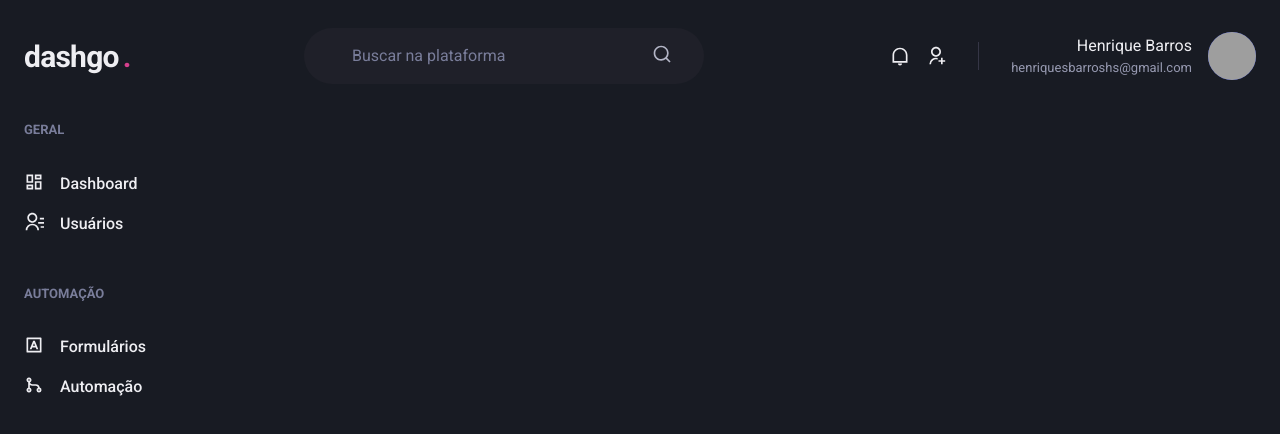
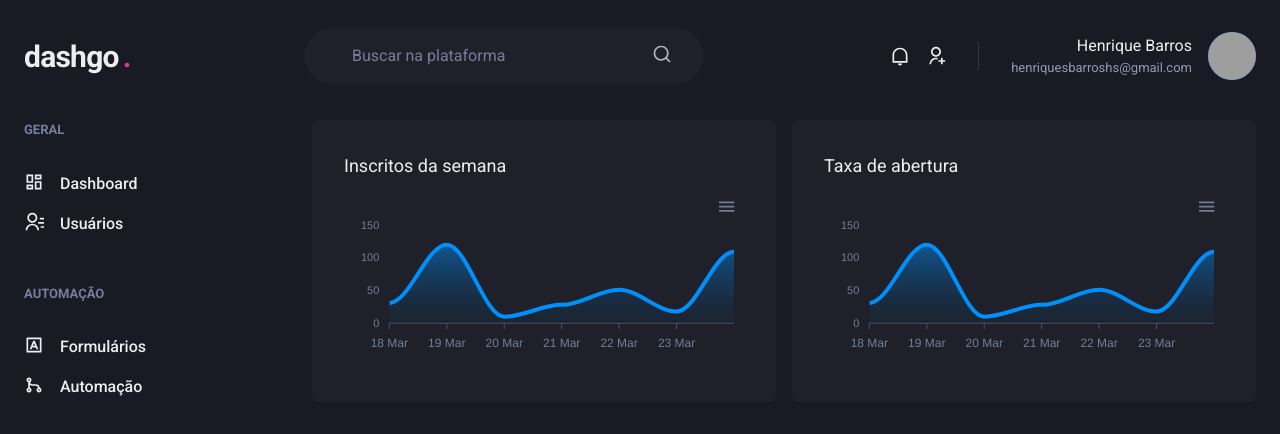
Before and after one commit to henriquesbarros/dashgo, a Next.js app: page /dashboard in a window 1280 px wide. Shown: the top 434 px of the page. Built offline with nearby package versions, Linux system fonts and the light colour scheme; grey boxes are pictures that could not be loaded.

Commit message:
chore: adding react-apexcharts

```diff
--- a/package.json
+++ b/package.json
@@ -12,9 +12,11 @@
     "@chakra-ui/react": "^1.7.2",
     "@emotion/react": "^11.7.0",
     "@emotion/styled": "^11.6.0",
+    "apexcharts": "^3.31.0",
     "framer-motion": "^5.3.3",
     "next": "12.0.4",
     "react": "17.0.2",
+    "react-apexcharts": "^1.3.9",
     "react-dom": "17.0.2",
     "react-icons": "^4.3.1"
   },
--- a/src/pages/dashboard.tsx
+++ b/src/pages/dashboard.tsx
@@ -1,6 +1,64 @@
-import { Flex } from "@chakra-ui/react";
+import { Flex, SimpleGrid, Box, Text, theme } from "@chakra-ui/react";
+import dynamic from 'next/dynamic';
+
 import { Header } from "../components/Header";
 import { Sidebar } from "../components/Sidebar";
+
+const Chart = dynamic(() => import('react-apexcharts'), {
+  ssr: false,
+});
+
+const options = {
+  chart: {
+    toobar: {
+      show: false,
+    },
+    zoom: {
+      enabled: false,
+    },
+    foreColor: theme.colors.gray[500],
+  },
+  grid: {
+    show: false,
+  },
+  dataLabels: {
+    enabled: false,
+  },
+  tooltip: {
+    enabled: false,
+  },
+  xaxis: {
+    type: 'datetime',
+    axisBorder: {
+      color: theme.colors.gray[600],
+    },
+    axisTicks: {
+      color: theme.colors.gray[600]
+    },
+    categories: [
+      '2021-03-18T00:00:00.000Z',
+      '2021-03-19T00:00:00.000Z',
+      '2021-03-20T00:00:00.000Z',
+      '2021-03-21T00:00:00.000Z',
+      '2021-03-22T00:00:00.000Z',
+      '2021-03-23T00:00:00.000Z',
+      '2021-03-24T00:00:00.000Z',
+    ]
+  },
+  fill: {
+    opacity: 0.3,
+    type: 'gradient',
+    gradient: {
+      shade: 'dark',
+      opacityFrom: 0.7,
+      opacityTo: 0.3,
+    }
+  },
+};
+
+const series = [
+  { name: 'series1', data: [31, 120, 10, 28, 51, 18, 109] }
+];
 
 export default function Dashboard() {
     return (
@@ -8,6 +66,27 @@
           <Header />
           <Flex w="100%" my="6" maxW={1480} mx="auto" px="6">
             <Sidebar />
+
+            <SimpleGrid flex="1" gap="4" minChildWidth="320px" align="flex-start">
+              <Box
+                p="8"
+                bg="gray.800"
+                borderRadius={8}
+                pn="4"
+              >
+                <Text fontSize="lg" mb="4">Inscritos da semana</Text>
+                <Chart options={options} series={series} type="area" height={160} />
+              </Box>
+              <Box
+                p="8"
+                bg="gray.800"
+                borderRadius={8}
+                pn="4"
+              >
+                <Text fontSize="lg" mb="4">Taxa de abertura</Text>
+                <Chart options={options} series={series} type="area" height={160} />
+              </Box>
+            </SimpleGrid>
           </Flex>
         </Flex>
     );
```
Also changed, not shown: 1 other file (tests, documents, lock files or other folders).
